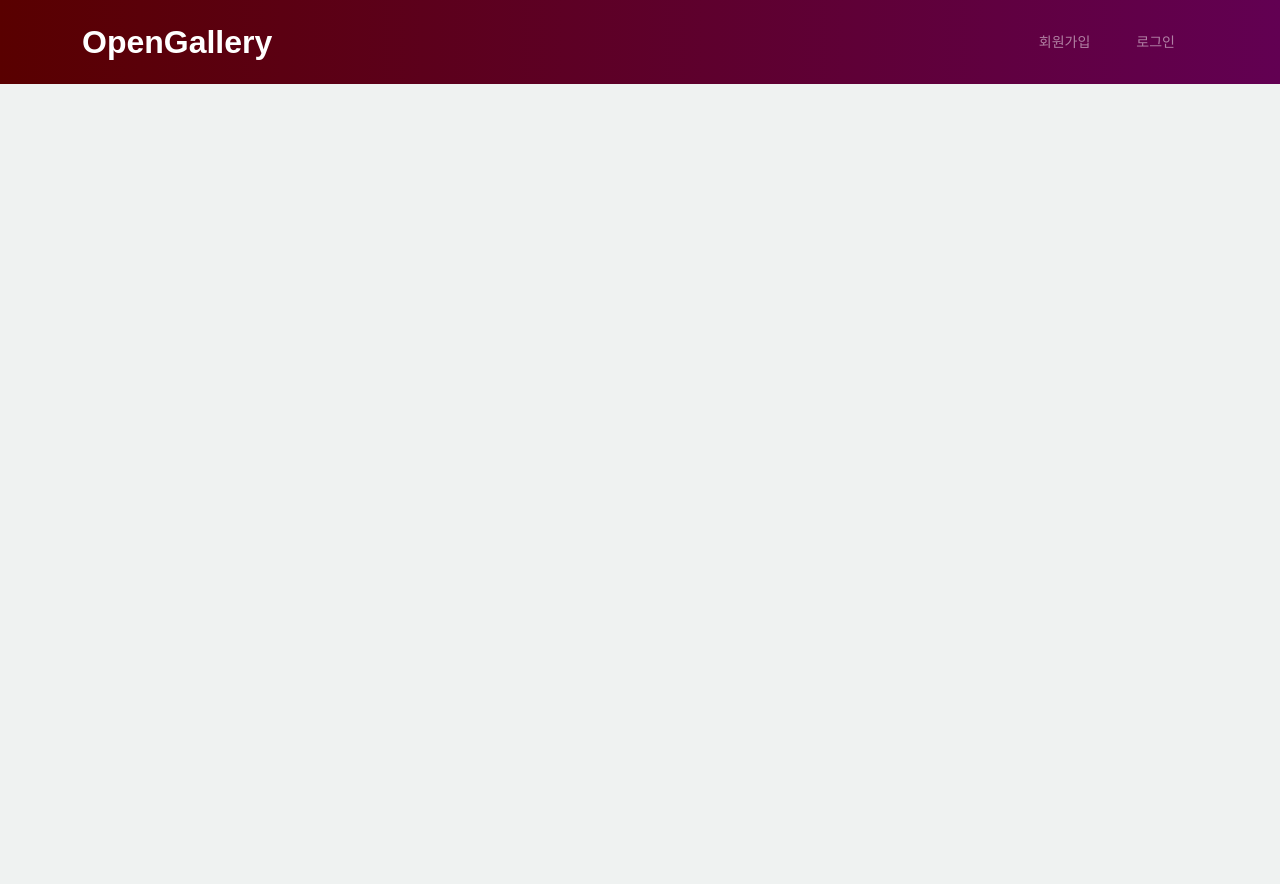
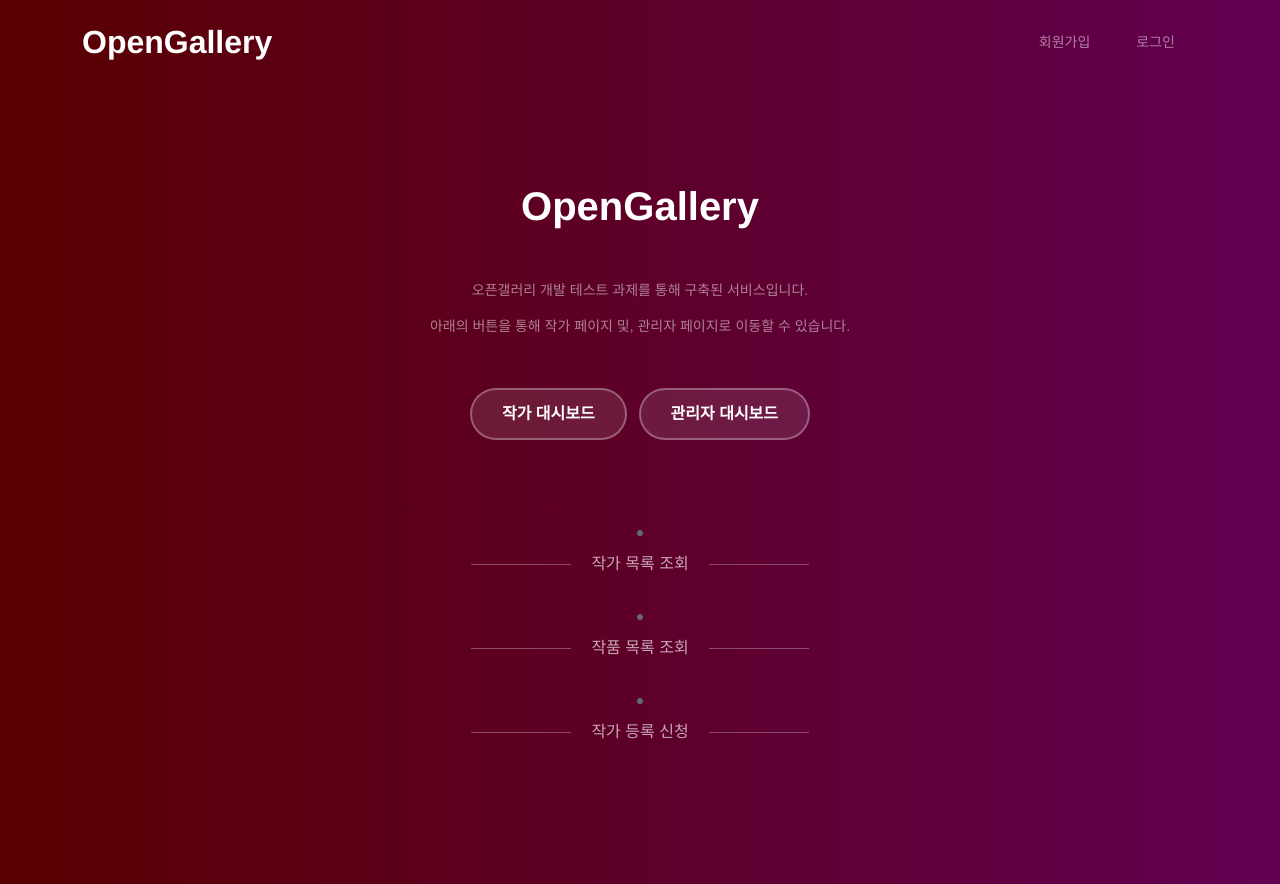
Before and after one commit to chanwoo7/og_assignment, a Django app: page / in a window 1280 px wide. Before the commit the page ends 84 px from the top, so only its background shows below. Run offline with Django 5.2, Linux system fonts and the light colour scheme.

Commit message:
[feat] #21 인덱스 페이지 개발 및 스타일 수정

```diff
--- a/static/css/base.css
+++ b/static/css/base.css
@@ -15,12 +15,12 @@ body {
   position: relative; }
 
 body {
-  font-family: "AppleFont", sans-serif;
+  font-family: 'Helvetica Neue', sans-serif;
   font-weight: 400;
   line-height: 28px;
   color: #6a6a6a;
   font-size: 14px;
-  background-color: #eff2f1;
+  background: linear-gradient(to right, #590000, #620052);
 }
 
 a {
@@ -126,9 +126,58 @@ a {
   background: linear-gradient(to right, #590000, #620052);
 }
 
+.index-link {
+  position: relative; /* 부모 요소를 위치 기준으로 설정 */
+  display: flex;
+  align-items: center;
+}
+
+.index-link a {
+  font-size: 16px;
+  font-weight: 500;
+  color: #ffffff !important;
+  opacity: .65;
+  -webkit-transition: .3s all ease;
+  -o-transition: .3s all ease;
+  transition: .3s all ease;
+  position: relative;
+  padding: 0 20px; /* 링크 텍스트 양옆에 공간 확보 */
+}
+.index-link::before,
+.index-link::after {
+  content: "";
+  width: 100px;
+  height: 1px;
+  background-color: #ffffff;
+  opacity: 0.3;
+}
+  /*.index-link a:before {*/
+  /*  content: "";*/
+  /*  position: absolute;*/
+  /*  bottom: -10px;*/
+  /*  background: #f9bf29;*/
+  /*  height: 5px;*/
+  /*  opacity: 1;*/
+  /*  visibility: visible;*/
+  /*  width: 0;*/
+  /*  -webkit-transition: .15s all ease-out;*/
+  /*  -o-transition: .15s all ease-out;*/
+  /*  transition: .15s all ease-out;*/
+  /*}*/
+  .index-link a:hover {
+    opacity: 1;
+    text-shadow: 0 0 10px rgba(0, 0, 0, 0.8);
+  }
+  .index-link a:hover:before {
+    width: calc(100%);
+  }
+
+
 .hero {
   /*background: #000000;*/
-  padding: calc(4rem - 30px) 0 0rem 0;
+  height: 100vh; /* 화면 전체 높이 */
+  padding: 0;
+  /*padding: calc(4rem - 30px) 0 0rem 0;*/
 }
   @media (min-width: 768px) {
     .hero {
@@ -249,11 +249,12 @@ a {
       border-color: #f8b810;
     }
   .btn.btn-white-outline {
-    background: transparent;
+    background: rgba(255, 255, 255, 0.1);
     border-width: 2px;
     border-color: rgba(255, 255, 255, 0.3);
   }
     .btn.btn-white-outline:hover {
+      background: rgba(255, 255, 255, 0.7);
       border-color: white;
       color: #ffffff;
     }
--- a/static/css/sign.css
+++ b/static/css/sign.css
@@ -7,9 +7,9 @@ body {
 .form-container {
     max-width: 700px;
     margin: 80px auto;
-    background-color: #fff;
+    background-color: rgba(255, 255, 255, 0.88);
     padding: 30px;
-    border-radius: 15px;
+    border-radius: 1.5rem;
     box-shadow: 0 8px 16px rgba(0, 0, 0, 0.2);
     transition: all 0.3s ease;
 }
--- a/templates/index.html
+++ b/templates/index.html
@@ -8,7 +8,50 @@
 {% endblock %}
 
 {% block content %}
-  <div>
-<!--    추가 예정-->
-  </div>
+<div class="hero gradient-custom">
+    <div class="container">
+        <div class="row">
+            <div class="d-flex justify-content-center mb-3">
+                <h1 class="extra-bold-text">OpenGallery</h1>
+            </div>
+            <div class="d-flex justify-content-center">
+                <p class="mb-2">오픈갤러리 개발 테스트 과제를 통해 구축된 서비스입니다.</p>
+            </div>
+            <div class="d-flex justify-content-center">
+                <p class="mb-5">아래의 버튼을 통해 작가 페이지 및, 관리자 페이지로 이동할 수 있습니다.</p>
+            </div>
+            <div class="d-flex justify-content-center mb-5">
+                <p>
+                    <a href="/artist/dashboard" class="btn btn-white-outline me-2">작가 대시보드</a>
+                    <a href="/management/dashboard" class="btn btn-white-outline">관리자 대시보드</a>
+                </p>
+            </div>
+
+            <!-- 고객 페이지 -->
+            <div class="d-flex justify-content-center mb-1">
+                ●
+            </div>
+            <div class="d-flex justify-content-center index-link mb-4">
+                <a href="/artist/list">작가 목록 조회</a>
+            </div>
+
+            <div class="d-flex justify-content-center mb-1">
+                ●
+            </div>
+            <div class="d-flex justify-content-center index-link mb-4">
+                <a href="/artwork/list">작품 목록 조회</a>
+            </div>
+
+            <div class="d-flex justify-content-center mb-1">
+                ●
+            </div>
+            <div class="d-flex justify-content-center index-link mb-4">
+                <a href="/artist/apply">작가 등록 신청</a>
+            </div>
+
+
+
+        </div>
+    </div>
+</div>
 {% endblock %}
```
Also changed, not shown: other parts of static/css/base.css (+0 -49 lines), static/css/table.css (+4 -4 lines).
